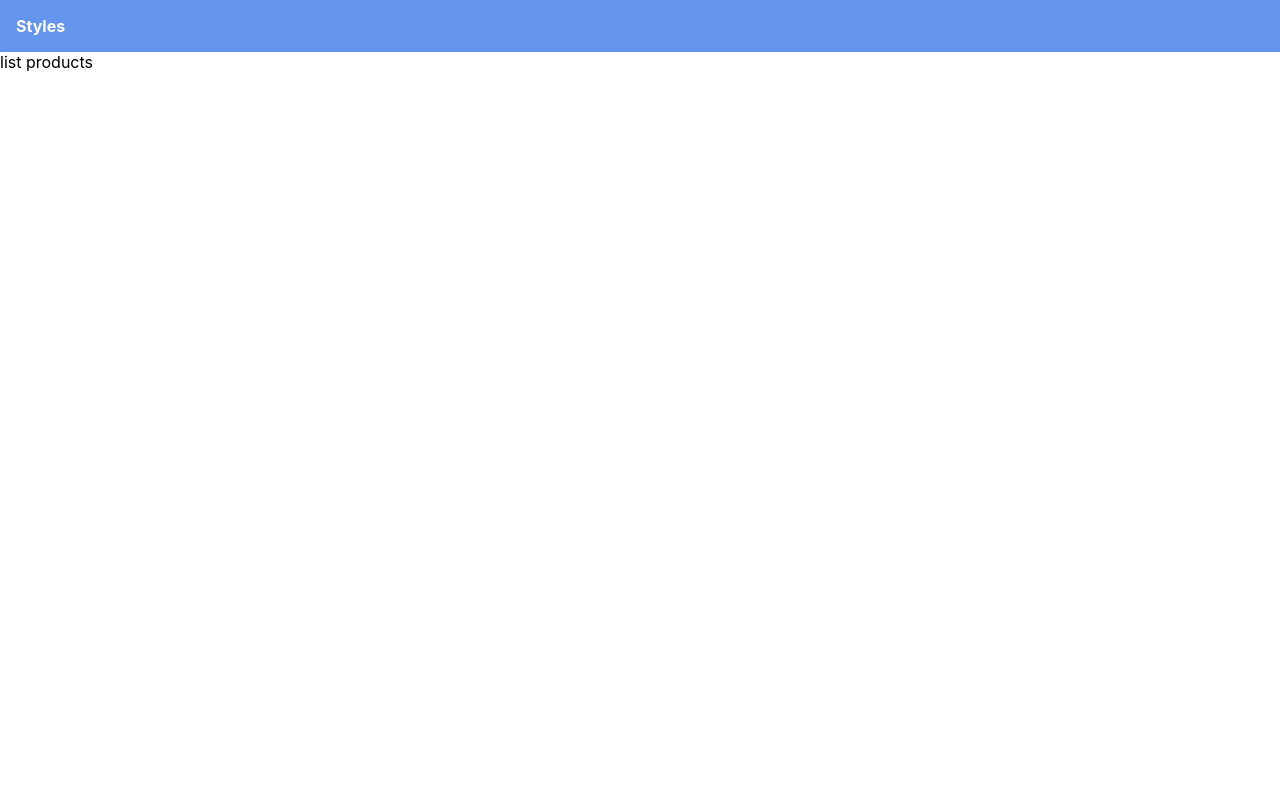
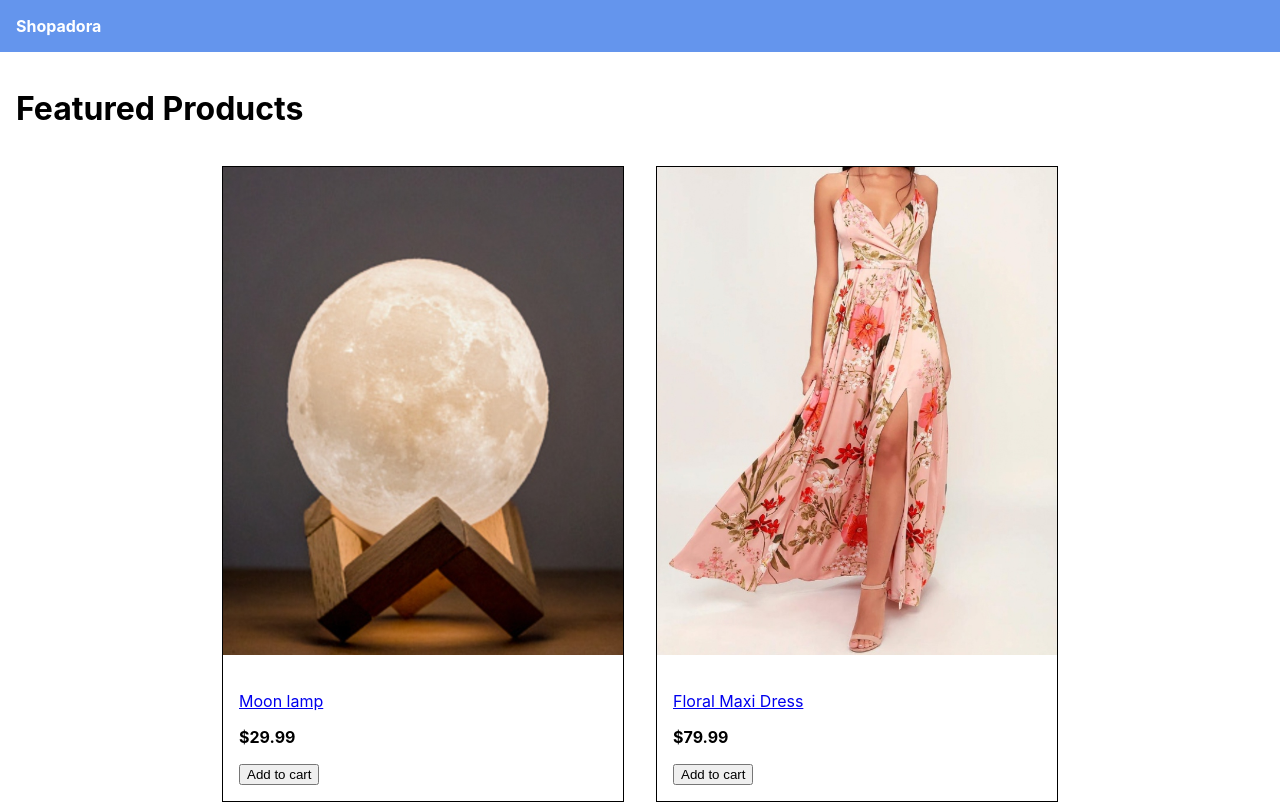
Before and after one commit to Nada-Elhossiny/Ecommerce-app, a React (Create React App) app in the folder frontend/: page / in a window 1280 px wide. Shown: the top 803 px of the page. Built offline with nearby package versions, Linux system fonts and the light colour scheme.

Commit message:
display featured products and add css

```diff
--- a/frontend/src/App.js
+++ b/frontend/src/App.js
@@ -1,10 +1,32 @@
+import data from './data';
+
 function App() {
   return (
     <div>
       <header>
-        <a href="/">Styles</a>
+        <a href="/">Shopadora</a>
       </header>
-      <main>list products</main>
+      <main>
+        <h1>Featured Products</h1>
+        <div className="products">
+          {data.products.map((product) => (
+            <div className="product" key={product.slug}>
+              <a href={`/product/${product.slug}`}>
+                <img src={product.image} alt={product.name} />
+              </a>
+              <div className="product-info">
+                <a href={`/product/${product.slug}`}>
+                  <p>{product.name}</p>
+                </a>
+                <p>
+                  <strong>${product.price}</strong>
+                </p>
+                <button>Add to cart</button>
+              </div>
+            </div>
+          ))}
+        </div>
+      </main>
     </div>
   );
 }
--- a/frontend/src/data.js
+++ b/frontend/src/data.js
@@ -30,7 +30,7 @@
       name: 'Virtual Reality Headset',
       slug: 'VR-headset',
       category: 'Technology',
-      image: '/images/VR.jpg',
+      image: '/images/VR-headset.jpg',
       price: 259.99,
       stock: 5,
       brand: 'Oculus',
@@ -40,3 +40,5 @@
     },
   ],
 };
+
+export default data;
--- a/frontend/src/index.css
+++ b/frontend/src/index.css
@@ -19,3 +19,27 @@
   font-weight: bold;
   text-decoration: none;
 }
+
+main {
+  padding: 1rem;
+}
+
+.products {
+  display: flex;
+  flex-wrap: wrap;
+  justify-content: center;
+}
+
+.product {
+  border: 1px black solid;
+  margin: 1rem;
+}
+
+.product img {
+  width: 100%;
+  max-width: 400px;
+}
+
+.product-info {
+  padding: 1rem;
+}
```
Also changed, not shown: frontend/public/images/lamp.jpg, frontend/public/images/lamp2.jpg (added).
